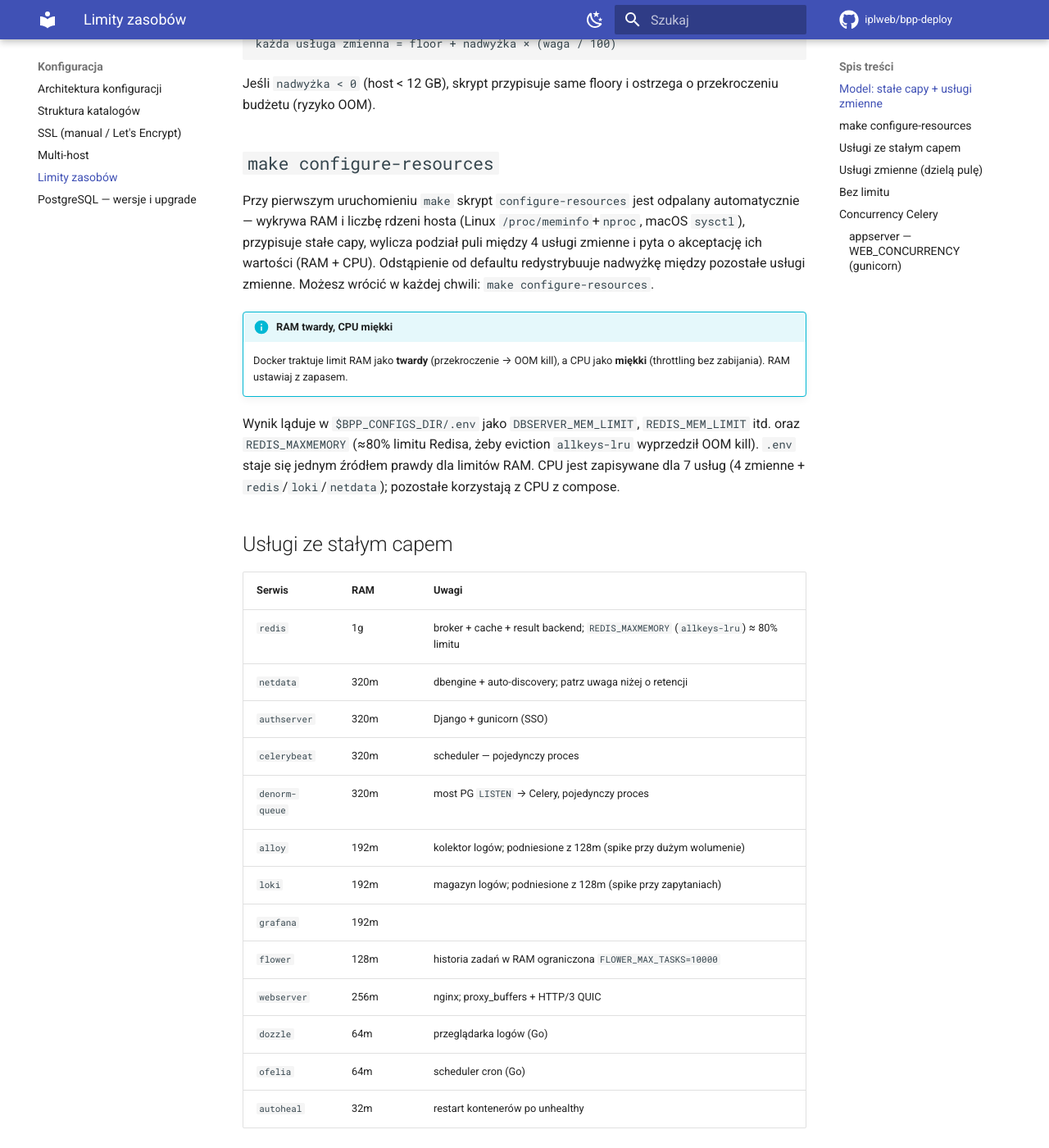
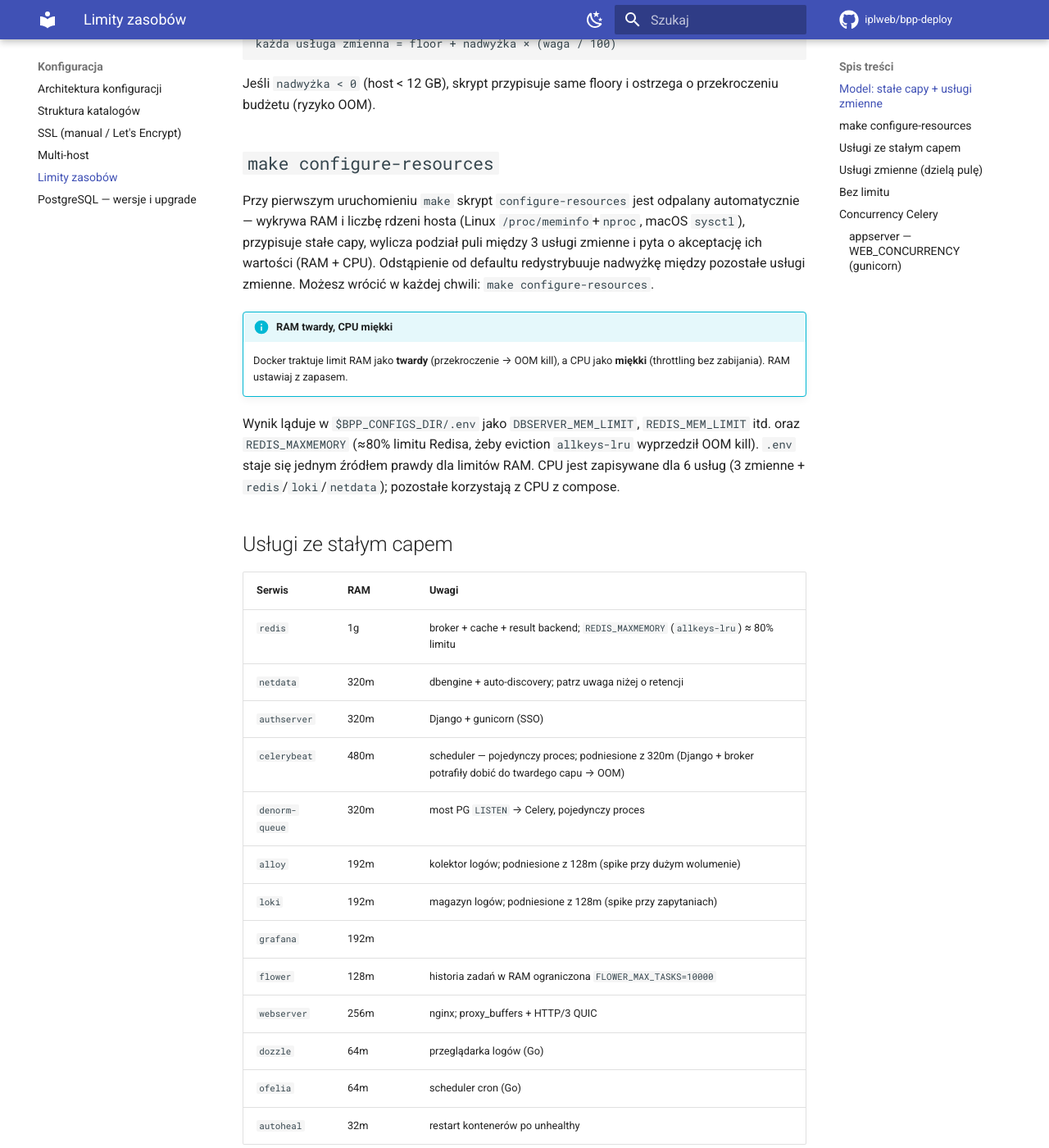
Before and after one commit to iplweb/bpp-deploy, an MkDocs documentation site: the page built from docs/konfiguracja/limity-zasobow.md, in a window 1280 px wide and 1400 px high, scrolled down 810 px. Shown: the whole window at 82% size. Built offline with MkDocs 1.6.1 and Material for MkDocs 9.7.7, drawn with Linux system fonts in a browser that asks for light colours; comment, search, counter and statistics services are not loaded.

Commit message:
fix: celerybeat 480m, netdata docker.conf @3s + poprawki z przeglądu repo
Zmiany operacyjne:
- celerybeat: limit RAM 320m -> 480m (Django + broker dobijały do twardego
  capu -> OOM); spójnie w compose, configure-resources i docs
- netdata: nowy defaults/netdata/go.d/docker.conf z update_every: 3 -
  eliminuje info-szum "skipping data collection" przy przebiegu ~1s

Poprawki z przeglądu:
- mk/deployment.mk: usunięty martwy target up-rclone (serwis nie istnieje)
- letsencrypt.sh: fix "staging_flag[@]: unbound variable" pod bash 3.2
  (macOS) - ekspansja pustej tablicy pod set -u; PROD=1 działał tylko na
  bash >= 4.4; naprawia 12 failujących testów test-letsencrypt.sh (58/58)
- letsencrypt.sh: BPP_CONFIGS_DIR czytany grepem zamiast source .env
- backup-cycle.sh: set -Eeuo pipefail + trap ERR -> fail() (nieoczekiwane
  błędy raportowane do Rollbar zamiast cichego kontynuowania)
- release.sh: guard na czysty working tree przed commitem release
- init-configs.sh: ekspansja tyldy przez case zamiast eval (injection)
- docker-compose.application.yml: komentarz o staggered restarts podaje
  rzeczywiste sloty (martwy slot 05:10 po workerserver-denorm usunięty)
- docs/limity-zasobow.md: "4 usługi zmienne"/"7 usług" -> 3/6 (stan po
  konsolidacji workerów)
- .gitignore: .DS_Store

Co-Authored-By: Claude Opus 4.8 (1M context) <noreply@anthropic.com>

```diff
--- a/docker-compose.workers.yml
+++ b/docker-compose.workers.yml
@@ -131,7 +131,7 @@ services:
     deploy:
       resources:
         limits:
-          memory: ${CELERYBEAT_MEM_LIMIT:-320m}
+          memory: ${CELERYBEAT_MEM_LIMIT:-480m}
           cpus: "${CELERYBEAT_CPU_LIMIT:-0.25}"
     labels:
       # Sidecar autoheal restartuje celerybeat gdy broker probe zglosi unhealthy
--- a/docs/konfiguracja/limity-zasobow.md
+++ b/docs/konfiguracja/limity-zasobow.md
@@ -36,7 +36,7 @@ przekroczeniu budżetu (ryzyko OOM).
 
 Przy pierwszym uruchomieniu `make` skrypt `configure-resources` jest odpalany
 automatycznie — wykrywa RAM i liczbę rdzeni hosta (Linux `/proc/meminfo`+`nproc`,
-macOS `sysctl`), przypisuje stałe capy, wylicza podział puli między 4 usługi zmienne
+macOS `sysctl`), przypisuje stałe capy, wylicza podział puli między 3 usługi zmienne
 i pyta o akceptację ich wartości (RAM + CPU). Odstąpienie od defaultu redystrybuuje
 nadwyżkę między pozostałe usługi zmienne. Możesz wrócić w każdej chwili:
 `make configure-resources`.
@@ -48,7 +48,7 @@ nadwyżkę między pozostałe usługi zmienne. Możesz wrócić w każdej chwili
 Wynik ląduje w `$BPP_CONFIGS_DIR/.env` jako `DBSERVER_MEM_LIMIT`, `REDIS_MEM_LIMIT` itd.
 oraz `REDIS_MAXMEMORY` (≈80% limitu Redisa, żeby eviction `allkeys-lru` wyprzedził
 OOM kill). `.env` staje się jednym źródłem prawdy dla limitów RAM. CPU jest zapisywane
-dla 7 usług (4 zmienne + `redis`/`loki`/`netdata`); pozostałe korzystają z CPU z compose.
+dla 6 usług (3 zmienne + `redis`/`loki`/`netdata`); pozostałe korzystają z CPU z compose.
 
 ## Usługi ze stałym capem
 
@@ -57,7 +57,7 @@ dla 7 usług (4 zmienne + `redis`/`loki`/`netdata`); pozostałe korzystają z CP
 | `redis` | 1g | broker + cache + result backend; `REDIS_MAXMEMORY` (`allkeys-lru`) ≈ 80% limitu |
 | `netdata` | 320m | dbengine + auto-discovery; patrz uwaga niżej o retencji |
 | `authserver` | 320m | Django + gunicorn (SSO) |
-| `celerybeat` | 320m | scheduler — pojedynczy proces |
+| `celerybeat` | 480m | scheduler — pojedynczy proces; podniesione z 320m (Django + broker potrafiły dobić do twardego capu → OOM) |
 | `denorm-queue` | 320m | most PG `LISTEN` → Celery, pojedynczy proces |
 | `alloy` | 192m | kolektor logów; podniesione z 128m (spike przy dużym wolumenie) |
 | `loki` | 192m | magazyn logów; podniesione z 128m (spike przy zapytaniach) |
```
Also changed, not shown: docker-compose.application.yml (+5 -3 lines), docs/monitoring/netdata-alerty.md (+1 -0 lines), 8 other files.
